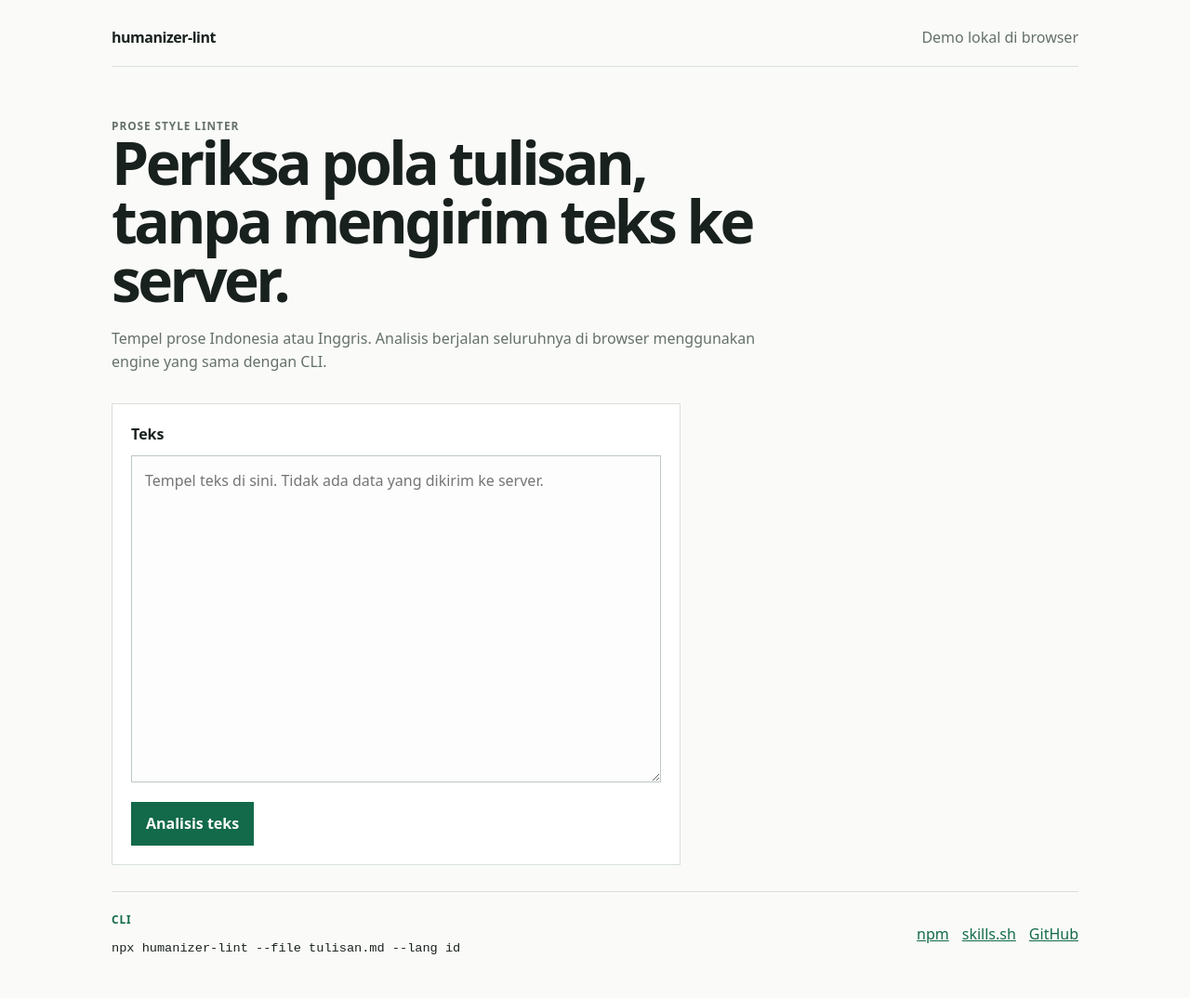
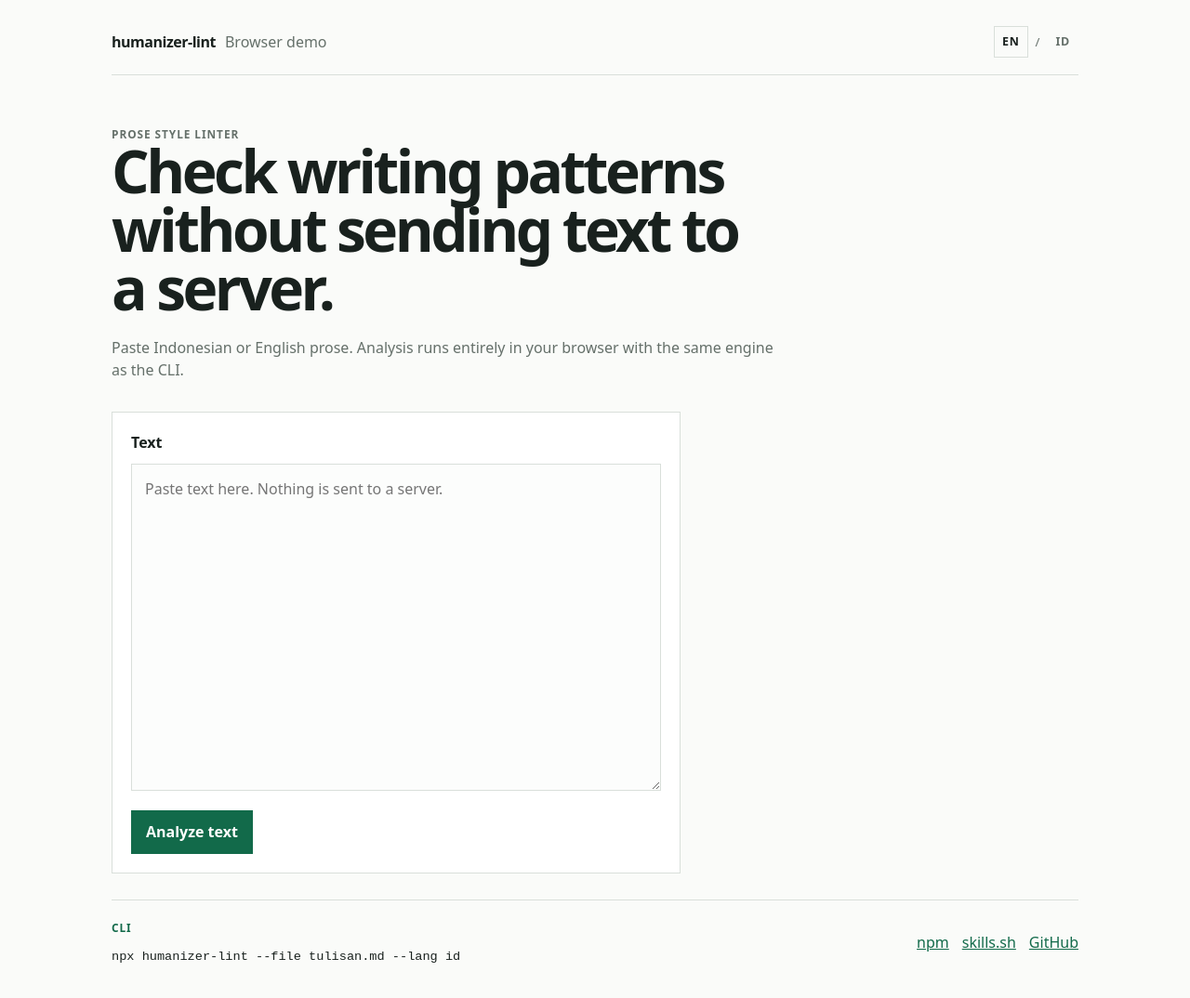
Before and after one commit to yanstd888/humanizer-lint, a website with bundled scripts: page demo/index.html in a window 1280 px wide. Shown: the whole page at 93% size. Built offline with nearby package versions, Linux system fonts and the light colour scheme; files whose address does not match are found by name.

Commit message:
feat: add bilingual demo interface

```diff
--- a/demo/app.mjs
+++ b/demo/app.mjs
@@ -1,5 +1,7 @@
 import { createBrowserAnalyzer } from './analyzer-browser.mjs';
+import { I18N } from './i18n.mjs';
 
+const LANGUAGE_KEY = 'humanizer-lint.language';
 const text = document.querySelector('#text');
 const analyze = document.querySelector('#analyze');
 const error = document.querySelector('#error');
@@ -8,11 +10,37 @@ const score = document.querySelector('#score');
 const status = document.querySelector('#status');
 const language = document.querySelector('#language');
 const findings = document.querySelector('#findings');
+const description = document.querySelector('meta[name="description"]');
+const languageButtons = [...document.querySelectorAll('[data-language]')];
+let currentLanguage = 'en';
+let analyzer;
+let lastResult;
+let ready = false;
 
-async function loadJson(path) {
-  const response = await fetch(path);
-  if (!response.ok) throw new Error(`Could not load ${path}`);
-  return response.json();
+function stored(key) {
+  try {
+    return localStorage.getItem(key);
+  } catch {
+    return null;
+  }
+}
+
+function save(key, value) {
+  try {
+    localStorage.setItem(key, value);
+  } catch {
+    // ponytail: preference persistence is optional when browser storage is unavailable.
+  }
+}
+
+function initialLanguage() {
+  const saved = stored(LANGUAGE_KEY);
+  if (saved === 'en' || saved === 'id') return saved;
+  return navigator.language?.toLowerCase().startsWith('id') ? 'id' : 'en';
+}
+
+function copy() {
+  return I18N[currentLanguage];
 }
 
 function setError(message = '') {
@@ -24,7 +52,7 @@ function renderFindings(violations) {
   findings.replaceChildren();
   if (!violations.length) {
     const item = document.createElement('li');
-    item.textContent = 'Tidak ada pelanggaran yang ditemukan.';
+    item.textContent = copy().noFindings;
     findings.append(item);
     return;
   }
@@ -46,28 +74,80 @@ function render(resultData) {
   renderFindings(resultData.violations);
 }
 
+function applyLanguage(nextLanguage, persist = false) {
+  currentLanguage = nextLanguage;
+  const strings = copy();
+  document.documentElement.lang = currentLanguage;
+  document.title = strings.pageTitle;
+  description.content = strings.description;
+  document.querySelectorAll('[data-i18n]').forEach((element) => {
+    element.textContent = strings[element.dataset.i18n];
+  });
+  document.querySelectorAll('[data-i18n-placeholder]').forEach((element) => {
+    element.placeholder = strings[element.dataset.i18nPlaceholder];
+  });
+  document.querySelectorAll('[data-i18n-aria-label]').forEach((element) => {
+    element.setAttribute('aria-label', strings[element.dataset.i18nAriaLabel]);
+  });
+  languageButtons.forEach((button) => {
+    const active = button.dataset.language === currentLanguage;
+    button.classList.toggle('is-active', active);
+    button.setAttribute('aria-pressed', String(active));
+  });
+  analyze.textContent = ready ? strings.analyze : strings.loading;
+  if (lastResult) render(lastResult);
+  if (persist) save(LANGUAGE_KEY, currentLanguage);
+}
+
+function updateThemeButton() {
+  themeToggle.setAttribute('aria-label', copy()[currentTheme === 'dark' ? 'themeToLight' : 'themeToDark']);
+  themeToggle.setAttribute('title', themeToggle.getAttribute('aria-label'));
+}
+
+function applyTheme(nextTheme, persist = false) {
+  currentTheme = nextTheme;
+  document.documentElement.classList.toggle('theme-dark', currentTheme === 'dark');
+  if (persist) save(THEME_KEY, currentTheme);
+}
+
+async function loadJson(path) {
+  const response = await fetch(path);
+  if (!response.ok) throw new Error(String(response.status));
+  return response.json();
+}
+
+applyLanguage(initialLanguage());
+
+languageButtons.forEach((button) => button.addEventListener('click', () => applyLanguage(button.dataset.language, true)));
+
+try {
   const [idRules, enRules, defaultProfile] = await Promise.all([
     loadJson('./rules/id-slop.json'),
     loadJson('./rules/en-slop.json'),
     loadJson('./profiles/default-human.json'),
   ]);
-const analyzer = createBrowserAnalyzer({ rules: { id: idRules, en: enRules }, defaultProfile });
+  analyzer = createBrowserAnalyzer({ rules: { id: idRules, en: enRules }, defaultProfile });
+  ready = true;
   analyze.disabled = false;
-analyze.textContent = 'Analisis teks';
+  analyze.textContent = copy().analyze;
+} catch {
+  setError(copy().analysisFailed);
+}
 
 analyze.addEventListener('click', async () => {
   setError();
   const value = text.value.trim();
   if (!value) {
-    setError('Masukkan teks sebelum menganalisis.');
+    setError(copy().emptyText);
     text.focus();
     return;
   }
   analyze.disabled = true;
   try {
-    render(await analyzer.analyzeTextAsync(value, { language: 'auto' }));
-  } catch (cause) {
-    setError(cause.message || 'Analisis gagal dijalankan.');
+    lastResult = await analyzer.analyzeTextAsync(value, { language: 'auto' });
+    render(lastResult);
+  } catch {
+    setError(copy().analysisFailed);
   } finally {
     analyze.disabled = false;
   }
--- a/demo/build.mjs
+++ b/demo/build.mjs
@@ -17,6 +17,7 @@ await mkdir(output, { recursive: true });
 await Promise.all([
   copy('demo/index.html', 'index.html'),
   copy('demo/app.mjs', 'app.mjs'),
+  copy('demo/i18n.mjs', 'i18n.mjs'),
   copy('demo/styles.css', 'styles.css'),
 
   copy('scripts/core', 'scripts/core'),
--- /dev/null
+++ b/demo/i18n.mjs
@@ -0,0 +1,58 @@
+export const I18N = {
+  en: {
+    pageTitle: 'humanizer-lint browser demo',
+    description: 'Try humanizer-lint in your browser. Your text is not sent to a server.',
+    brandTagline: 'Browser demo',
+    eyebrow: 'Prose style linter',
+    heading: 'Check writing patterns without sending text to a server.',
+    intro: 'Paste Indonesian or English prose. Analysis runs entirely in your browser with the same engine as the CLI.',
+    workspaceLabel: 'Analyzer demo',
+    inputLabel: 'Text',
+    placeholder: 'Paste text here. Nothing is sent to a server.',
+    loading: 'Loading analyzer…',
+    analyze: 'Analyze text',
+    results: 'Results',
+    score: 'Score',
+    status: 'Status',
+    language: 'Language',
+    findings: 'Findings',
+    noFindings: 'No violations found.',
+    emptyText: 'Enter text before analyzing.',
+    analysisFailed: 'Analysis could not run.',
+    cli: 'CLI',
+    projectLinks: 'Project links',
+    themeToLight: 'Switch to light theme',
+    themeToDark: 'Switch to dark theme',
+    languageToggle: 'Language',
+    languageEn: 'EN',
+    languageId: 'ID',
+  },
+  id: {
+    pageTitle: 'demo browser humanizer-lint',
+    description: 'Coba humanizer-lint di browser. Teks tidak dikirim ke server.',
+    brandTagline: 'Demo browser',
+    eyebrow: 'Linter gaya prosa',
+    heading: 'Periksa pola tulisan tanpa mengirim teks ke server.',
+    intro: 'Tempel prosa Indonesia atau Inggris. Analisis berjalan sepenuhnya di browser dengan engine yang sama seperti CLI.',
+    workspaceLabel: 'Demo analyzer',
+    inputLabel: 'Teks',
+    placeholder: 'Tempel teks di sini. Tidak ada data yang dikirim ke server.',
+    loading: 'Memuat analyzer…',
+    analyze: 'Analisis teks',
+    results: 'Hasil',
+    score: 'Skor',
+    status: 'Status',
+    language: 'Bahasa',
+    findings: 'Temuan',
+    noFindings: 'Tidak ada pelanggaran yang ditemukan.',
+    emptyText: 'Masukkan teks sebelum menganalisis.',
+    analysisFailed: 'Analisis tidak dapat dijalankan.',
+    cli: 'CLI',
+    projectLinks: 'Tautan proyek',
+    themeToLight: 'Ganti ke tema terang',
+    themeToDark: 'Ganti ke tema gelap',
+    languageToggle: 'Bahasa',
+    languageEn: 'EN',
+    languageId: 'ID',
+  },
+};
--- a/demo/index.html
+++ b/demo/index.html
@@ -1,55 +1,64 @@
 <!doctype html>
-<html lang="id">
+<html lang="en">
 <head>
   <meta charset="utf-8">
   <meta name="viewport" content="width=device-width, initial-scale=1">
-  <meta name="description" content="Coba humanizer-lint langsung di browser. Teks tidak dikirim ke server.">
-  <title>humanizer-lint demo</title>
+  <meta name="description" content="">
+  <title></title>
   <link rel="stylesheet" href="./styles.css">
 </head>
 <body>
   <main class="shell">
     <header class="masthead">
-      <a class="brand" href="https://github.com/yanstd888/humanizer-lint">humanizer-lint</a>
-      <p>Demo lokal di browser</p>
+      <div class="brand-lockup">
+        <span class="brand">humanizer-lint</span>
+        <p data-i18n="brandTagline"></p>
+      </div>
+      <div class="controls">
+        <div class="language-toggle" role="group" data-i18n-aria-label="languageToggle">
+          <button class="language-button" type="button" data-language="en" data-i18n="languageEn"></button>
+          <span aria-hidden="true">/</span>
+          <button class="language-button" type="button" data-language="id" data-i18n="languageId"></button>
+        </div>
+      </div>
     </header>
 
     <section class="intro" aria-labelledby="title">
-      <p class="eyebrow">Prose style linter</p>
-      <h1 id="title">Periksa pola tulisan, tanpa mengirim teks ke server.</h1>
-      <p>Tempel prose Indonesia atau Inggris. Analisis berjalan seluruhnya di browser menggunakan engine yang sama dengan CLI.</p>
+      <p class="eyebrow" data-i18n="eyebrow"></p>
+      <h1 id="title" data-i18n="heading"></h1>
+      <p data-i18n="intro"></p>
     </section>
 
-    <section class="workspace" aria-label="Analyzer demo">
+    <section class="workspace" data-i18n-aria-label="workspaceLabel">
       <div class="input-panel">
-        <label for="text">Teks</label>
-        <textarea id="text" rows="13" placeholder="Tempel teks di sini. Tidak ada data yang dikirim ke server."></textarea>
+        <label for="text" data-i18n="inputLabel"></label>
+        <textarea id="text" rows="13" data-i18n-placeholder="placeholder"></textarea>
         <p id="error" class="error" role="alert" hidden></p>
-        <button id="analyze" type="button" disabled>Memuat engine…</button>
+        <button id="analyze" type="button" disabled></button>
       </div>
 
       <section id="result" class="result-panel" aria-live="polite" hidden>
         <div class="result-head">
           <div>
-            <p class="eyebrow">Hasil</p>
+            <p class="eyebrow" data-i18n="results"></p>
             <p class="score"><span id="score">—</span><small>/100</small></p>
           </div>
           <dl class="meta">
-            <div><dt>Status</dt><dd id="status">—</dd></div>
-            <div><dt>Bahasa</dt><dd id="language">—</dd></div>
+            <div><dt data-i18n="status"></dt><dd id="status">—</dd></div>
+            <div><dt data-i18n="language"></dt><dd id="language">—</dd></div>
           </dl>
         </div>
-        <h2>Temuan</h2>
+        <h2 data-i18n="findings"></h2>
         <ul id="findings"></ul>
       </section>
     </section>
 
     <footer>
       <div>
-        <p class="eyebrow">CLI</p>
+        <p class="eyebrow" data-i18n="cli"></p>
         <code>npx humanizer-lint --file tulisan.md --lang id</code>
       </div>
-      <nav aria-label="Project links">
+      <nav data-i18n-aria-label="projectLinks">
         <a href="https://www.npmjs.com/package/humanizer-lint">npm</a>
         <a href="https://skills.sh/yanstd888/humanizer-lint">skills.sh</a>
         <a href="https://github.com/yanstd888/humanizer-lint">GitHub</a>
--- a/demo/styles.css
+++ b/demo/styles.css
@@ -1,14 +1,18 @@
 :root {
-  color-scheme: light;
+
   --ink: #19211e;
   --muted: #65706a;
   --line: #d9dfda;
   --paper: #fafbf9;
   --panel: #ffffff;
+  --field: #fcfdfc;
   --accent: #126a4a;
-  --accent-soft: #e9f5ee;
-  --danger: #ae3b35;
+  --accent-contrast: #ffffff;
+  --focus: #277a58;
+  --danger: #a72f2f;
+  --disabled: #68736c;
 }
+
 
 * { box-sizing: border-box; }
 
@@ -22,8 +26,14 @@ body {
 .shell { max-width: 1080px; margin: 0 auto; padding: 28px 20px 36px; }
 .masthead, footer, .result-head { display: flex; align-items: center; justify-content: space-between; gap: 16px; }
 .masthead { border-bottom: 1px solid var(--line); padding-bottom: 18px; }
+.brand-lockup { display: flex; align-items: baseline; flex-wrap: wrap; gap: 10px; }
 .brand { color: var(--ink); font-weight: 750; letter-spacing: -0.03em; text-decoration: none; }
-.masthead p, .intro > p, footer p { color: var(--muted); margin: 0; }
+.brand-lockup p, .intro > p, footer p { color: var(--muted); margin: 0; }
+.controls, .language-toggle { align-items: center; display: flex; gap: 8px; }
+.language-toggle { color: var(--muted); font-size: 0.82rem; }
+.language-button, .icon-button { background: transparent; border: 1px solid transparent; color: var(--muted); cursor: pointer; font: inherit; min-height: 34px; padding: 6px 8px; }
+.language-button { font-size: 0.78rem; font-weight: 750; letter-spacing: 0.06em; }
+.language-button.is-active { border-color: var(--line); color: var(--ink); }
 .intro { max-width: 720px; padding: 54px 0 32px; }
 .eyebrow { color: var(--accent); font-size: 0.74rem; font-weight: 750; letter-spacing: 0.08em; margin: 0 0 8px; text-transform: uppercase; }
 h1 { font-size: clamp(2.2rem, 5vw, 4.6rem); letter-spacing: -0.055em; line-height: 0.98; margin: 0 0 20px; }
@@ -31,10 +41,10 @@ h2 { font-size: 1rem; margin: 24px 0 12px; }
 .workspace { display: grid; gap: 20px; grid-template-columns: minmax(0, 1.2fr) minmax(280px, 0.8fr); }
 .input-panel, .result-panel { background: var(--panel); border: 1px solid var(--line); padding: 20px; }
 label { display: block; font-weight: 700; margin-bottom: 10px; }
-textarea { background: #fcfdfc; border: 1px solid #bec8c1; color: var(--ink); font: inherit; min-height: 260px; padding: 14px; resize: vertical; width: 100%; }
-textarea:focus, button:focus-visible, a:focus-visible { outline: 3px solid #9bd4b5; outline-offset: 3px; }
-button { background: var(--accent); border: 0; color: white; cursor: pointer; font: inherit; font-weight: 700; margin-top: 14px; padding: 11px 16px; }
-button:disabled { background: #9aa69e; cursor: wait; }
+textarea { background: var(--field); border: 1px solid var(--line); color: var(--ink); font: inherit; min-height: 260px; padding: 14px; resize: vertical; width: 100%; }
+textarea:focus, button:focus-visible, a:focus-visible { outline: 3px solid var(--focus); outline-offset: 3px; }
+#analyze { background: var(--accent); border: 0; color: var(--accent-contrast); cursor: pointer; font: inherit; font-weight: 700; margin-top: 14px; padding: 11px 16px; }
+#analyze:disabled { background: var(--disabled); color: var(--panel); cursor: wait; }
 .error { color: var(--danger); font-weight: 650; margin: 10px 0 0; }
 .score { font-size: 4rem; font-weight: 800; letter-spacing: -0.07em; line-height: 0.9; margin: 0; }
 .score small { color: var(--muted); font-size: 1rem; font-weight: 600; letter-spacing: 0; margin-left: 6px; }
@@ -56,5 +66,6 @@ a { color: var(--accent); }
   .intro { padding: 40px 0 26px; }
   .workspace { grid-template-columns: 1fr; }
   .masthead, footer { align-items: flex-start; flex-direction: column; }
+  .masthead { gap: 14px; }
   .result-head { align-items: flex-start; }
 }
```
Lines whose indentation alone changed are shown as unchanged.
